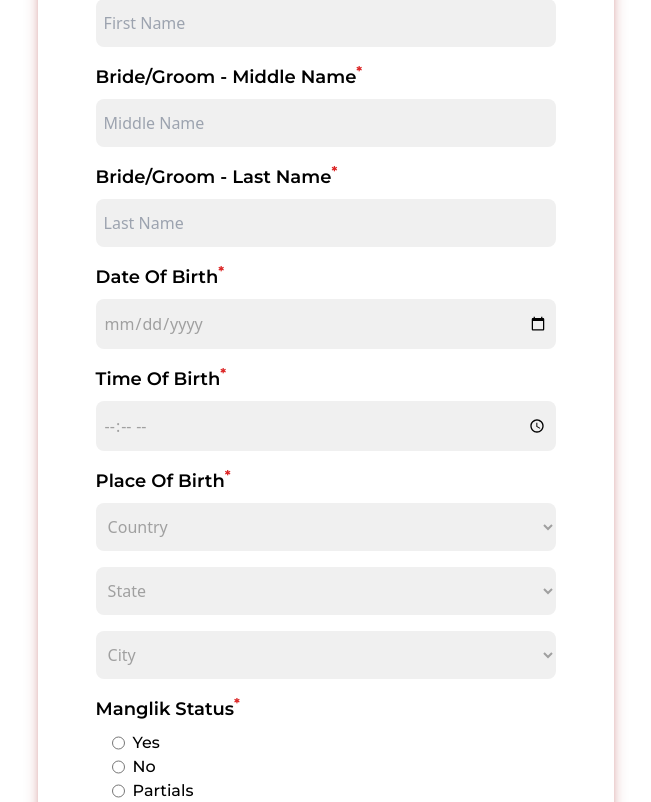
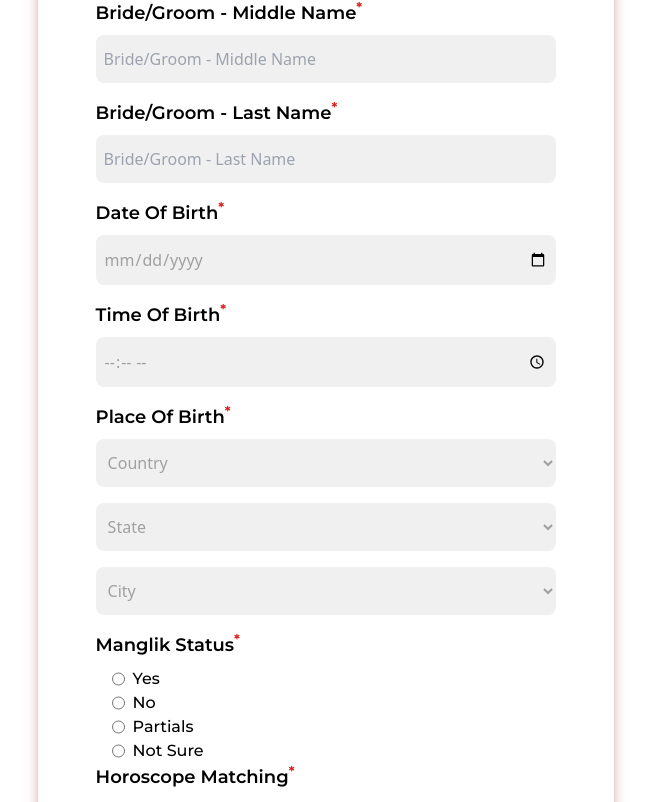
Before and after one commit to Himanshu8825/test, a React (Vite) app: page /details in a window 1280 px wide. Shown: the part 411-1213 px from the top of the page, without its empty margins (314-965 px from the left). Built offline with nearby package versions, Linux system fonts and the light colour scheme.

Commit message:
opptimize personalDetails

```diff
--- /dev/null
+++ b/src/Data.js
@@ -0,0 +1,93 @@
+const inputFields = [
+  {
+    label: "Bride/Groom - First Name",
+    name: "firstName",
+    type: "text",
+  },
+  {
+    label: "Bride/Groom - Middle Name",
+    name: "middleName",
+    type: "text",
+  },
+  {
+    label: "Bride/Groom - Last Name",
+    name: "lastName",
+    type: "text",
+  },
+  {
+    label: "Date Of Birth",
+    name: "dateOfBirth",
+    type: "date",
+  },
+  {
+    label: "Time Of Birth",
+    name: "timeOfBirth",
+    type: "time",
+  },
+];
+
+const selectPlace = [
+  {
+    name: "country",
+    label: "Country",
+    options: ["India", "USA", "Pakistan", "Nepal", "Australia", "Bangladesh"],
+  },
+  {
+    name: "state",
+    label: "State",
+    options: [
+      "Bihar",
+      "Jharkhand",
+      "UP",
+      "MP",
+      "Kerala",
+      "Maharashtra",
+      "Nagpur",
+    ],
+  },
+  {
+    name: "city",
+    label: "City",
+    options: [
+      "Patna",
+      "Aurangabad",
+      "Samastipur",
+      "Muzaffarpur",
+      "Ara",
+      "Chhapra",
+      "Darbhanga",
+    ],
+  },
+];
+
+const radioGroups = [
+  {
+    label: "Manglik Status",
+    name: "manglikStatus",
+    options: [
+      { id: "manglikYes", value: "Yes", label: "Yes" },
+      { id: "manglikNo", value: "No", label: "No" },
+      { id: "manglikPartials", value: "Partials", label: "Partials" },
+      { id: "manglikNotSure", value: "Not Sure", label: "Not Sure" },
+    ],
+  },
+  {
+    label: "Horoscope Matching",
+    name: "horoscopeMatching",
+    options: [
+      { id: "horoscopeRequired", value: "Required", label: "Required" },
+      {
+        id: "horoscopeNotRequired",
+        value: "Not Required",
+        label: "Not Required",
+      },
+      {
+        id: "horoscopeNotImportant",
+        value: "Not Important",
+        label: "Not Important",
+      },
+    ],
+  },
+];
+
+export { inputFields, selectPlace, radioGroups };
--- a/src/pages/PersonalDetails.jsx
+++ b/src/pages/PersonalDetails.jsx
@@ -1,6 +1,8 @@
 import React from "react";
 import { useDispatch, useSelector } from "react-redux";
 import { updatePersonalDetails } from "../redux/Reducers/PersonalDetailsReducers";
+import { inputFields, selectPlace, radioGroups } from "../Data";
+
 
 const PersonalDetails = () => {
   const dispatch = useDispatch();
@@ -20,255 +22,77 @@ const PersonalDetails = () => {
     <div>
       <div className="w-full flex flex-col justify-center items-center pb-8">
         <div className="w-[45%] shadow-primary/50  shadow-lg rounded-xl">
-          <h1 className="text-2xl font-montserrat font-semibold text-center p-4">
-            Sign Up
-          </h1>
           <form onSubmit={handleSubmit}>
             <div className="flex flex-col w-[80%] h-[80%] mx-auto">
-              <span>
+              {inputFields.map((field) => (
+                <span key={field.name}>
                   <h2 className="text-lg font-semibold font-montserrat  pb-2">
-                  Bride/Groom - First Name
+                    {field.label}
                     <sup className="text-red-600 font-bold ">*</sup>
                   </h2>
                   <input
-                  type="text"
-                  name="firstName"
-                  value={formData.firstName}
+                    type={field.type}
+                    name={field.name}
+                    value={formData[field.name]}
                     onChange={handleChange}
                     className="w-full py-3 mb-4 rounded-lg focus:outline-none px-2 text-[#A0A0A0] bg-[#F0F0F0]"
-                  placeholder="First Name"
+                    placeholder={field.label}
                   />
                 </span>
-              <span>
-                <h2 className="text-lg font-semibold font-montserrat  pb-2">
-                  Bride/Groom - Middle Name
-                  <sup className="text-red-600 font-bold ">*</sup>
-                </h2>
-                <input
-                  type="text"
-                  name="middleName"
-                  value={formData.middleName}
-                  onChange={handleChange}
-                  className="w-full py-3 mb-4 rounded-lg focus:outline-none px-2 text-[#A0A0A0] bg-[#F0F0F0]"
-                  placeholder="Middle Name"
-                />
-              </span>
-              <span>
-                <h2 className="text-lg font-semibold font-montserrat  pb-2">
-                  Bride/Groom - Last Name
-                  <sup className="text-red-600 font-bold ">*</sup>
-                </h2>
-                <input
-                  type="text"
-                  name="lastName"
-                  value={formData.lastName}
-                  onChange={handleChange}
-                  className="w-full py-3 mb-4 rounded-lg focus:outline-none px-2 text-[#A0A0A0] bg-[#F0F0F0]"
-                  placeholder="Last Name"
-                />
-              </span>
-              <span>
-                <h2 className="text-lg font-semibold font-montserrat  pb-2">
-                  Date Of Birth
-                  <sup className="text-red-600 font-bold ">*</sup>
-                </h2>
-                <input
-                  type="date"
-                  name="dateOfBirth"
-                  value={formData.dateOfBirth}
-                  onChange={handleChange}
-                  className="w-full py-3 mb-4 rounded-lg focus:outline-none px-2 text-[#A0A0A0] bg-[#F0F0F0]"
-                  placeholder="Date Of Birth"
-                />
-              </span>
-              <span>
-                <h2 className="text-lg font-semibold font-montserrat  pb-2">
-                  Time Of Birth
-                  <sup className="text-red-600 font-bold ">*</sup>
-                </h2>
-                <input
-                  type="time"
-                  name="timeOfBirth"
-                  value={formData.timeOfBirth}
-                  onChange={handleChange}
-                  className="w-full py-3 mb-4 rounded-lg focus:outline-none px-2 text-[#A0A0A0] bg-[#F0F0F0]"
-                  placeholder="Time Of Birth"
-                />
-              </span>
+              ))}
+
               <span>
                 <h2 className="text-lg font-semibold font-montserrat  pb-2">
                   Place Of Birth
                   <sup className="text-red-600 font-bold ">*</sup>
                 </h2>
+                {selectPlace.map((place) => (
                   <select
-                  name="country"
-                  value={formData.country}
+                    key={place.name}
+                    name={place.name}
+                    value={formData[place.name]}
                     onChange={handleChange}
                     className="py-3 mb-4 rounded-lg focus:outline-none px-2 text-[#A0A0A0] bg-[#F0F0F0] w-full"
                   >
-                  <option value="">Country</option>
-                  <option value="India">India</option>
-                  <option value="USA">USA</option>
-                  <option value="Pakistan">Pakistan</option>
-                  <option value="Nepal">Nepal</option>
-                  <option value="Australia">Australia</option>
-                  <option value="Bangladesh">Bangladesh</option>
+                    <option value="">{place.label}</option>
+                    {place.options.map((option) => (
+                      <option key={option} value={option}>
+                        {option}
+                      </option>
+                    ))}
                   </select>
-                <select
-                  name="state"
-                  value={formData.state}
-                  onChange={handleChange}
-                  className="py-3 mb-4 rounded-lg focus:outline-none px-2 text-[#A0A0A0] bg-[#F0F0F0] w-full"
-                >
-                  <option value="">State</option>
-                  <option value="Bihar">Bihar</option>
-                  <option value="Jharkhand">Jharkhand</option>
-                  <option value="UP">UP</option>
-                  <option value="MP">MP</option>
-                  <option value="Kerala">Kerala</option>
-                  <option value="Maharashtra">Maharashtra</option>
-                  <option value="Nagpur">Nagpur</option>
-                </select>
-                <select
-                  name="city"
-                  value={formData.city}
-                  onChange={handleChange}
-                  className="py-3 mb-4 rounded-lg focus:outline-none px-2 text-[#A0A0A0] bg-[#F0F0F0] w-full"
-                >
-                  <option value="">City</option>
-                  <option value="Patna">Patna</option>
-                  <option value="Aurangabad">Aurangabad</option>
-                  <option value="Samastipur">Samastipur</option>
-                  <option value="Muzaffarpur">Muzaffarpur</option>
-                  <option value="Ara">Ara</option>
-                  <option value="Chhapra">Chhapra</option>
-                  <option value="Darbhanga">Darbhanga</option>
-                </select>
+                ))}
               </span>
+
               <span>
-                <h2 className="text-lg font-semibold font-montserrat  pb-2">
-                  Manglik Status
-                  <sup className="text-red-600 font-bold ">*</sup>
+                {radioGroups.map((group, index) => (
+                  <div key={index}>
+                    <h2 className="text-lg font-semibold font-montserrat pb-2">
+                      {group.label}
+                      <sup className="text-red-600 font-bold">*</sup>
                     </h2>
-                <div className="flex pl-4">
+                    {group.options.map((option, optionIndex) => (
+                      <div className="flex pl-4" key={optionIndex}>
                         <input
                           type="radio"
-                    id="manglikYes"
-                    name="manglikStatus"
-                    value="Yes"
+                          id={option.id}
+                          name={group.name}
+                          value={option.value}
                           onChange={handleChange}
                           className="mr-2"
                         />
                         <label
-                    htmlFor="manglikYes"
+                          htmlFor={option.id}
                           className="font-montserrat font-medium"
                         >
-                    Yes
+                          {option.label}
                         </label>
                       </div>
-                <div className="flex pl-4">
-                  <input
-                    type="radio"
-                    id="manglikNo"
-                    name="manglikStatus"
-                    value="No"
-                    onChange={handleChange}
-                    className="mr-2"
-                  />
-                  <label
-                    htmlFor="manglikNo"
-                    className="font-montserrat font-medium"
-                  >
-                    No
-                  </label>
+                    ))}
                   </div>
-                <div className="flex pl-4">
-                  <input
-                    type="radio"
-                    id="manglikPartials"
-                    name="manglikStatus"
-                    value="Partials"
-                    onChange={handleChange}
-                    className="mr-2"
-                  />
-                  <label
-                    htmlFor="manglikPartials"
-                    className="font-montserrat font-medium"
-                  >
-                    Partials
-                  </label>
-                </div>
-                <div className="flex pl-4">
-                  <input
-                    type="radio"
-                    id="manglikNotSure"
-                    name="manglikStatus"
-                    value="Not Sure"
-                    onChange={handleChange}
-                    className="mr-2"
-                  />
-                  <label
-                    htmlFor="manglikNotSure"
-                    className="font-montserrat font-medium"
-                  >
-                    Not Sure
-                  </label>
-                </div>
+                ))}
               </span>
-              <span>
-                <h2 className="text-lg font-semibold font-montserrat pt-6">
-                  Horoscope Matching
-                  <sup className="text-red-600 font-bold ">*</sup>
-                </h2>
-                <div className="flex pl-4">
-                  <input
-                    type="radio"
-                    id="horoscopeRequired"
-                    name="horoscopeMatching"
-                    value="Required"
-                    onChange={handleChange}
-                    className="mr-2"
-                  />
-                  <label
-                    htmlFor="horoscopeRequired"
-                    className="font-montserrat font-medium"
-                  >
-                    Required
-                  </label>
-                </div>
-                <div className="flex pl-4">
-                  <input
-                    type="radio"
-                    id="horoscopeNotRequired"
-                    name="horoscopeMatching"
-                    value="Not Required"
-                    onChange={handleChange}
-                    className="mr-2"
-                  />
-                  <label
-                    htmlFor="horoscopeNotRequired"
-                    className="font-montserrat font-medium"
-                  >
-                    Not Required
-                  </label>
-                </div>
-                <div className="flex pl-4">
-                  <input
-                    type="radio"
-                    id="horoscopeNotImportant"
-                    name="horoscopeMatching"
-                    value="Not Important"
-                    onChange={handleChange}
-                    className="mr-2"
-                  />
-                  <label
-                    htmlFor="horoscopeNotImportant"
-                    className="font-montserrat font-medium"
-                  >
-                    Not Important
-                  </label>
-                </div>
-              </span>
+
               <div className="flex gap-8 p-8 justify-center items-center">
                 <button className="px-8 py-2 border border-[#A92525]  font-montserrat rounded-lg text-[#A92525]v">
                   Back
```
Lines whose indentation alone changed are shown as unchanged.
